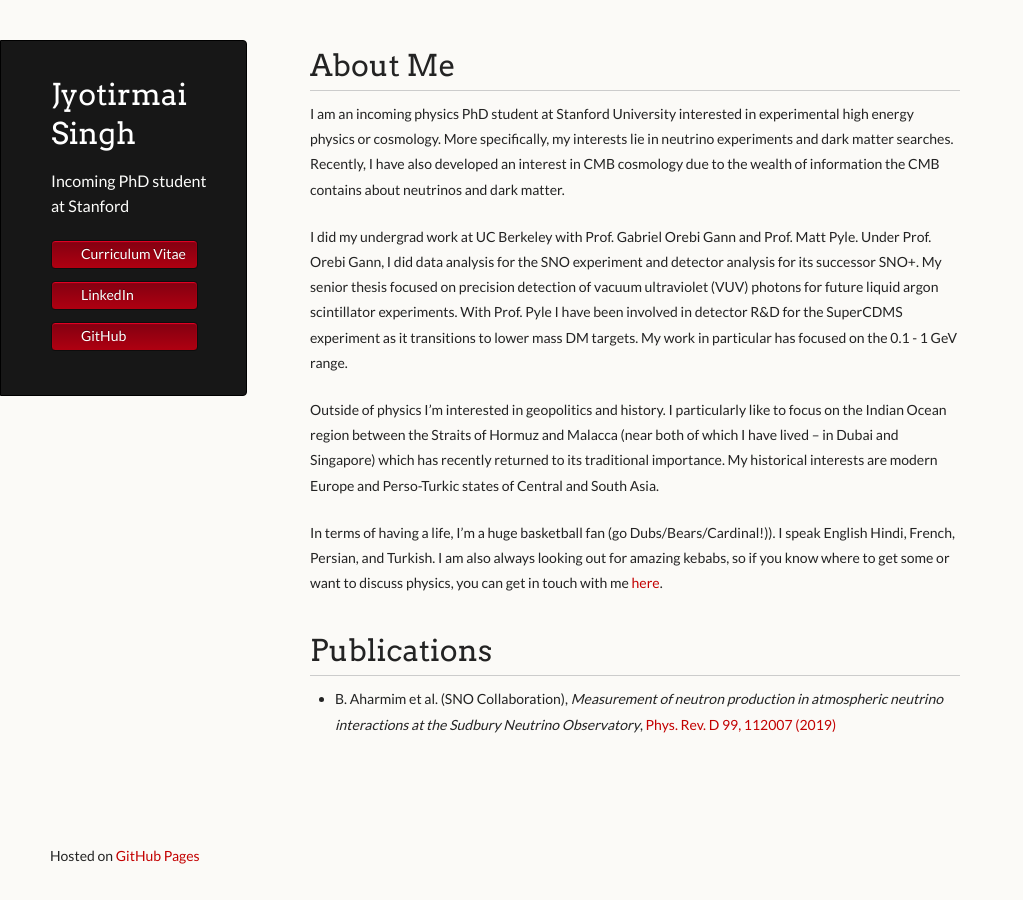
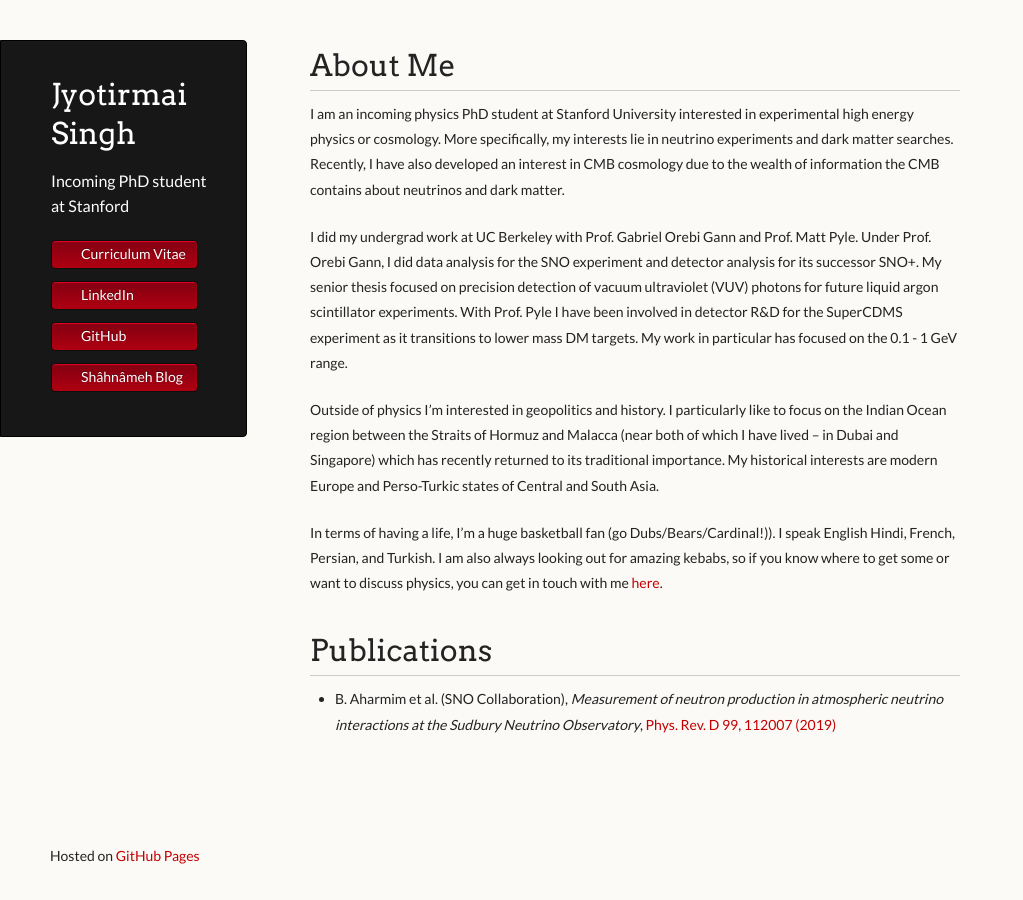
Before and after one commit to joe-singh/joe-singh.github.io, a Jekyll site: the page built from index.md, in a window 1280 px wide. Shown: the whole page, without its empty margins (0-1023 px from the left). Built offline with Jekyll 4.4.1, drawn with Linux system fonts in a browser that asks for light colours.

Commit message:
fix button messup

```diff
--- a/_layouts/default.html
+++ b/_layouts/default.html
@@ -27,7 +27,7 @@
           <li><a class="buttons" href="../Jyotirmai_Singh_CV.pdf">Curriculum Vitae</a></li>
           <li><a class="buttons" href="https://www.linkedin.com/in/jyotirmai-singh/">LinkedIn</a></li>
           <li><a class="buttons" href="{{ site.github.owner_url }}">GitHub</a></li>
-          <!--<li><a class="buttons" href="../shahnameh_blog.html">Shâhnâmeh Blog</a></li>-->
+          <li><a class="buttons" href="../shahnameh_blog.html">Shâhnâmeh Blog</a></li>
           <!--<li><a class="buttons" href="../index.html">Home</a></li>-->
         </ul>
 
```
